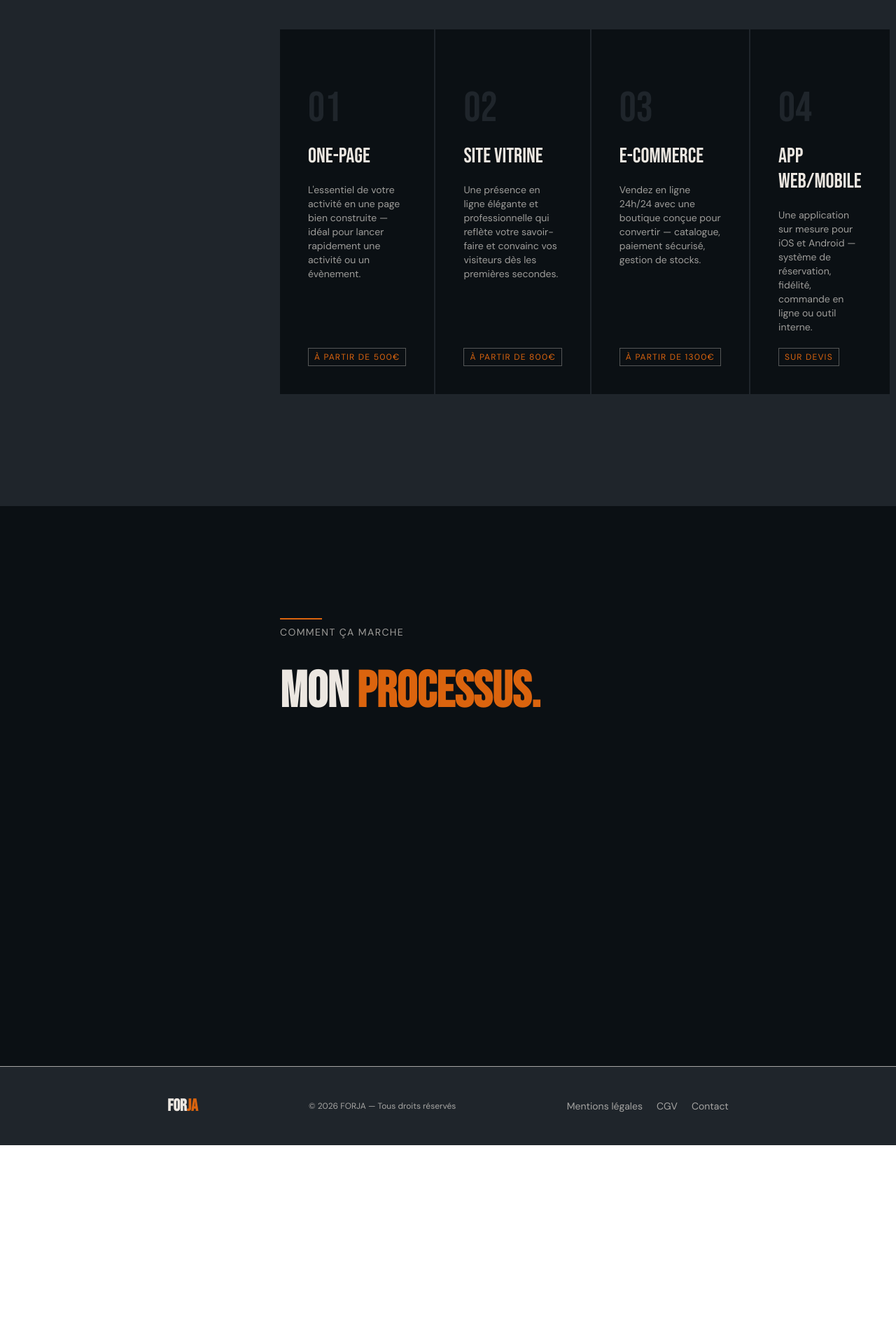
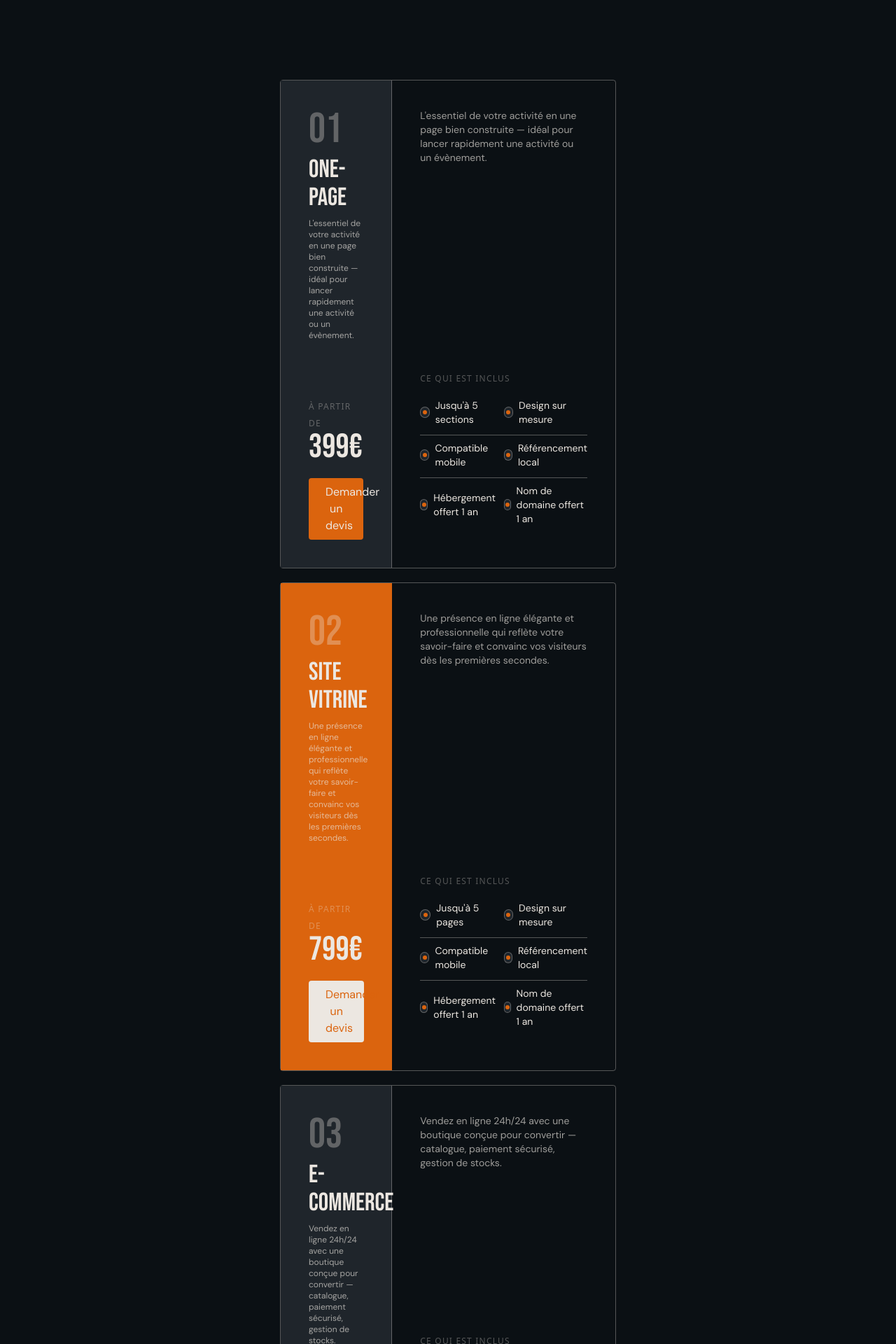
Before and after one commit to anthonyperret/site-vitrine, a Next.js app: page /services in a window 1280 px wide. Shown: the part 380-2300 px from the top of the page at 70% size. Before the commit the page ends 2016 px from the top, so only its background shows below. Built offline with nearby package versions, Linux system fonts and the light colour scheme.

Commit message:
feat : add pages and components

```diff
--- a/src/app/globals.css
+++ b/src/app/globals.css
@@ -48,6 +48,10 @@ p {
   font-family: var(--font-dm-sans);
 }
 
+button {
+  cursor: pointer;
+}
+
 @utility tagline {
   @apply uppercase tracking-widest;
 }
--- a/src/app/layout.tsx
+++ b/src/app/layout.tsx
@@ -17,7 +17,7 @@ const dmSans = DM_Sans({
 });
 
 export const metadata: Metadata = {
-  title: "FORJA - Agence Web",
+  title: "FARGA - Agence Web",
   description: "Agence web sur-mesure pour artisans et commerçants",
 };
 
--- a/src/app/services/page.tsx
+++ b/src/app/services/page.tsx
@@ -1,18 +1,25 @@
 import SectionHeader from "@/components/SectionHeader";
-import ServicesGrid from "@/components/ServicesGrid";
+import ServiceCard from "@/components/ServiceCard";
+import { services } from "@/data/services";
 
 export default function PageServices() {
   return (
     <div>
-      <section className="bg-acier">
+      <section className="bg-fonderie">
         <div className="px-100 py-40">
-          <SectionHeader eyebrow="Ce que je créé" title="Mes" highlight="services." />
+          <SectionHeader eyebrow="mes services" title="Choissisez votre" highlight="formule." />
 
-          <ServicesGrid />
+          <div className="flex flex-col gap-5 mt-30">
+
+            {services.map((service, i) => (
+              <ServiceCard key={i} service={service} />
+            ))}
+
+          </div>
         </div>
       </section>
 
-      <section className="h-screen bg-fonderie">
+      <section className="bg-acier">
         <div className="px-100 py-40">
           <SectionHeader eyebrow="Comment ça marche" title="Mon" highlight="processus." />
         </div>
--- a/src/components/Footer.tsx
+++ b/src/components/Footer.tsx
@@ -4,15 +4,15 @@ export default function Footer() {
 
   return (
     <footer>
-      <div className="w-full flex justify-around items-center text-ivoire/66 font-dm-sans bg-acier px-40 py-10 border-t border-ivoire/66">
+      <div className="w-full flex items-center text-ivoire/66 font-dm-sans bg-acier px-40 py-10 border-t border-ivoire/66">
 
-        <div className="text-ivoire font-bold text-2xl font-bebas-neue">
-          FOR<span className="text-cuivre">JA</span>
+        <div className="flex-1 text-ivoire font-bold text-2xl font-bebas-neue">
+          FAR<span className="text-cuivre">GA</span>
         </div>
 
-        <span className="text-xs">© 2026 FORJA — Tous droits réservés</span>
+        <span className="text-xs">© 2026 FARGA — Tous droits réservés</span>
 
-        <ul className="flex gap-5 text-sm">
+        <ul className="flex-1 flex justify-end gap-5 text-sm">
           <li>Mentions légales</li>
           <li>CGV</li>
           <li>Contact</li>
--- a/src/components/Navbar.tsx
+++ b/src/components/Navbar.tsx
@@ -10,7 +10,7 @@ export default function Navbar() {
 
         <div className="text-ivoire font-bold text-5xl font-bebas-neue">
           <Link href="/">
-            FOR<span className="text-cuivre">JA</span>
+            FAR<span className="text-cuivre">GA</span>
           </Link>
         </div>
 
@@ -29,7 +29,9 @@ export default function Navbar() {
           </li>
         </ul>
 
-        <button className="bg-cuivre text-ivoire px-6 py-3 rounded-sm font-dm-sans">Devis gratuit</button>
+        <Link href="/contact">
+          <button className="bg-cuivre text-ivoire px-6 py-3 rounded-sm font-dm-sans">Devis gratuit</button>
+        </Link>
       </div>
     </nav>
   );
--- a/src/components/ProductionsGrid.tsx
+++ b/src/components/ProductionsGrid.tsx
@@ -17,21 +17,21 @@ const cards = [
     tagline: "Forgeron — Bordeaux",
     type: "One-page",
   },
-  {
-    title: "Boulangerie Cassan",
-    tagline: "Artisan — Montauban",
-    type: "Vitrine",
-  },
-  {
-    title: "Resto Le Calandre",
-    tagline: "Restaurateur — Albi",
-    type: "App mobile",
-  },
-  {
-    title: "Savonnerie Aumont",
-    tagline: "Artisan — Auch",
-    type: "E-commerce",
-  },
+  // {
+  //   title: "Boulangerie Cassan",
+  //   tagline: "Artisan — Montauban",
+  //   type: "Vitrine",
+  // },
+  // {
+  //   title: "Resto Le Calandre",
+  //   tagline: "Restaurateur — Albi",
+  //   type: "App mobile",
+  // },
+  // {
+  //   title: "Savonnerie Aumont",
+  //   tagline: "Artisan — Auch",
+  //   type: "E-commerce",
+  // },
 ];
 
 export default function ProductionsGrid() {
--- /dev/null
+++ b/src/components/ServiceCard.tsx
@@ -0,0 +1,51 @@
+import Link from "next/link";
+import { Service } from "@/data/services";
+
+interface Props {
+  service: Service;
+}
+
+export default function ServiceCard({ service }: Props) {
+  return(
+    <div id={service.number} className="flex w-full border border-ivoire/33 rounded-sm hover:border-cuivre">
+
+      <div className={`${service.featured ? "bg-cuivre" : "bg-acier border-r"} w-1/3 px-10 py-10 border-ivoire/33 flex flex-col justify-between gap-20`}>
+        <div className="flex flex-col gap-2">
+          <span className="text-ivoire/33 font-bebas-neue text-6xl">{service.number}</span>
+          <h3 className="text-ivoire font-bebas-neue text-4xl">{service.title}</h3>
+          <p className="font-dm-sans text-ivoire/66 text-xs">{service.desc1}</p>
+        </div>
+
+        <div>
+          <span className="text-xs text-ivoire/33 tagline">à partir de</span>
+          <h3 className="text-ivoire font-bebas-neue text-5xl">{service.price}€</h3>
+          <Link href="/contact">
+            <button className={`${service.featured ? "bg-ivoire text-cuivre" : "bg-cuivre text-ivoire"} mt-5 px-6 py-2 rounded-sm font-dm-sans w-full`}>Demander un devis</button>
+          </Link>
+        </div>
+
+      </div>
+
+      <div className="w-2/3 px-10 py-10 flex flex-col gap-5">
+        <p className="font-dm-sans text-ivoire/66 text-sm">{service.desc2}</p>
+
+        <span className="text-xs text-ivoire/33 tagline mt-auto">Ce qui est inclus</span>
+
+        <div className="grid grid-cols-2 font-dm-sans text-sm text-ivoire">
+
+          {service.items.map((item, j) => (
+            <div key={j} className={`pb-3 mb-2 flex gap-2 items-center ${j < service.items.length - 2 ? "border-b border-ivoire/33" : ""}`}>
+              <span className="flex w-4 h-4 rounded-full bg-acier border border-ivoire/33 items-center justify-center">
+                <span className="block w-1.5 h-1.5 rounded-full bg-cuivre"></span>
+              </span>
+              <p>{item}</p>
+            </div>
+          ))}
+
+
+        </div>
+      </div>
+
+    </div>
+  )
+}
--- a/src/components/ServicesGrid.tsx
+++ b/src/components/ServicesGrid.tsx
@@ -1,49 +1,27 @@
 "use client";
 import { useScrollReveal } from "@/hooks/useScrollReveal";
-
-const cards = [
-  {
-    number: "01",
-    title: "One-page",
-    description: "L'essentiel de votre activité en une page bien construite — idéal pour lancer rapidement une activité ou un évènement.",
-    price: "à partir de 500€",
-  },
-  {
-    number: "02",
-    title: "Site vitrine",
-    description: "Une présence en ligne élégante et professionnelle qui reflète votre savoir-faire et convainc vos visiteurs dès les premières secondes.",
-    price: "à partir de 800€",
-  },
-  {
-    number: "03",
-    title: "E-commerce",
-    description: "Vendez en ligne 24h/24 avec une boutique conçue pour convertir — catalogue, paiement sécurisé, gestion de stocks.",
-    price: "à partir de 1300€",
-  },
-  {
-    number: "04",
-    title: "App web/mobile",
-    description: "Une application sur mesure pour iOS et Android — système de réservation, fidélité, commande en ligne ou outil interne.",
-    price: "sur devis",
-  },
-];
+import Link from "next/link";
+import { services } from "@/data/services";
 
 export default function ServicesGrid() {
   const { ref, visible } = useScrollReveal(0.5);
 
   return (
     <div ref={ref as React.RefObject<HTMLDivElement>} className="flex gap-0.5 mt-30">
-      {cards.map((card, i) => (
-        <div
-          key={card.number}
-          className={`flex-1 cursor-pointer bg-fonderie text-ivoire px-10 pt-20 pb-10 flex flex-col gap-5 border-t-3 border-transparent hover:border-cuivre hover:bg-fonderie/80 transition-colors ${visible ? "animate-fade-up" : "opacity-0"}`}
-          style={{ animationDelay: `${i * 0.20}s` }}
-        >
-          <span className="text-acier font-bebas-neue text-6xl">{card.number}</span>
-          <h3 className="uppercase font-bebas-neue text-3xl">{card.title}</h3>
-          <p className="font-dm-sans text-ivoire/66 text-sm">{card.description}</p>
-          <div className="mt-auto w-max border border-ivoire/33 px-2 py-1 text-cuivre tagline font-dm-sans text-xs">{card.price}</div>
-        </div>
+      {services.map((service, i) => (
+        <Link key={service.number} href={`/services#${service.number}`} className="flex-1">
+          <div
+            className={`h-full cursor-pointer bg-fonderie text-ivoire px-10 pt-20 pb-10 flex flex-col gap-5 border-t-3 border-transparent hover:border-cuivre hover:bg-fonderie/80 transition-colors ${visible ? "animate-fade-up" : "opacity-0"}`}
+            style={{ animationDelay: `${i * 0.20}s` }}
+          >
+            <span className="text-acier font-bebas-neue text-6xl">{service.number}</span>
+            <h3 className="uppercase font-bebas-neue text-3xl">{service.title}</h3>
+            <p className="font-dm-sans text-ivoire/66 text-sm">{service.desc1}</p>
+            <div className="mt-auto w-max border border-ivoire/33 px-2 py-1 text-cuivre tagline font-dm-sans text-xs">
+              {service.price > 0 ? `à partir de ${service.price}€` : "sur devis"}
+            </div>
+          </div>
+        </Link>
       ))}
     </div>
   );
--- /dev/null
+++ b/src/data/services.ts
@@ -0,0 +1,45 @@
+export interface Service {
+  number: string;
+  title: string;
+  desc1: string;
+  desc2: string;
+  price: number;
+  featured: boolean;
+  items: string[];
+}
+
+export const services: Service[] = [
+  {
+    number: "01",
+    title: "One-page",
+    desc1: "L'essentiel de votre activité en une page bien construite — idéal pour lancer rapidement une activité ou un évènement.",
+    desc2: "L'essentiel de votre activité en une page bien construite — idéal pour lancer rapidement une activité ou un évènement.",
+    price: 399,
+    featured: false,
+    items: [
+      "Jusqu'à 5 sections", "Design sur mesure", "Compatible mobile", "Référencement local", "Hébergement offert 1 an", "Nom de domaine offert 1 an"
+    ]
+  },
+  {
+    number: "02",
+    title: "Site vitrine",
+    desc1: "Une présence en ligne élégante et professionnelle qui reflète votre savoir-faire et convainc vos visiteurs dès les premières secondes.",
+    desc2: "Une présence en ligne élégante et professionnelle qui reflète votre savoir-faire et convainc vos visiteurs dès les premières secondes.",
+    price: 799,
+    featured: true,
+    items: [
+      "Jusqu'à 5 pages", "Design sur mesure", "Compatible mobile", "Référencement local", "Hébergement offert 1 an", "Nom de domaine offert 1 an"
+    ]
+  },
+  {
+    number: "03",
+    title: "E-commerce",
+    desc1: "Vendez en ligne 24h/24 avec une boutique conçue pour convertir — catalogue, paiement sécurisé, gestion de stocks.",
+    desc2: "Vendez en ligne 24h/24 avec une boutique conçue pour convertir — catalogue, paiement sécurisé, gestion de stocks.",
+    price: 1399,
+    featured: false,
+    items: [
+      "Catalogue produits", "Paiement sécurisé", "Gestion des stocks", "Design sur mesure", "Compatible mobile", "Référencement local", "Hébergement offert 1 an", "Nom de domaine offert 1 an"
+    ]
+  },
+];
```
Also changed, not shown: src/app/a-propos/page.tsx (+16 -7 lines), src/app/contact/page.tsx (+4 -3 lines), src/app/page.tsx (+28 -4 lines), 1 other file (tests, documents, lock files or other folders).
